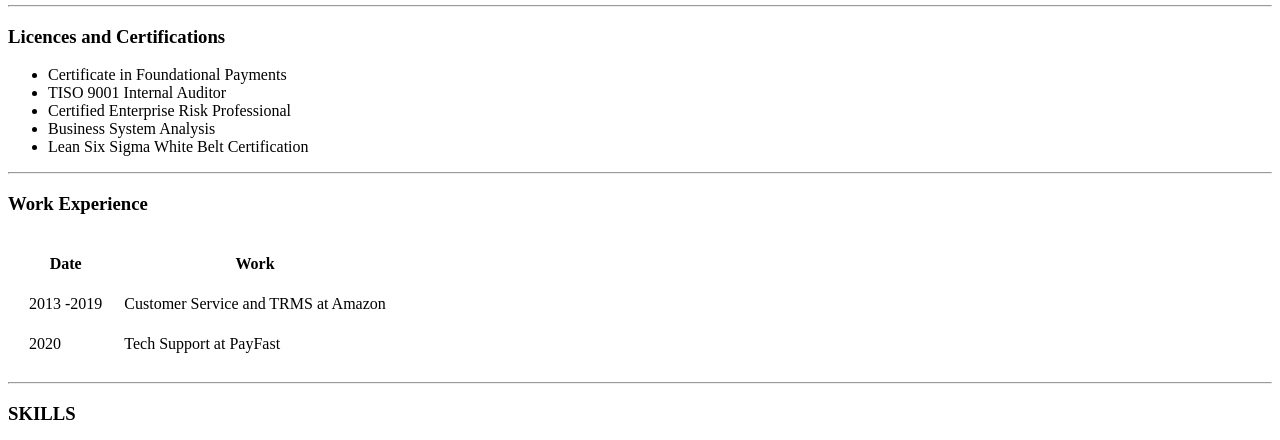
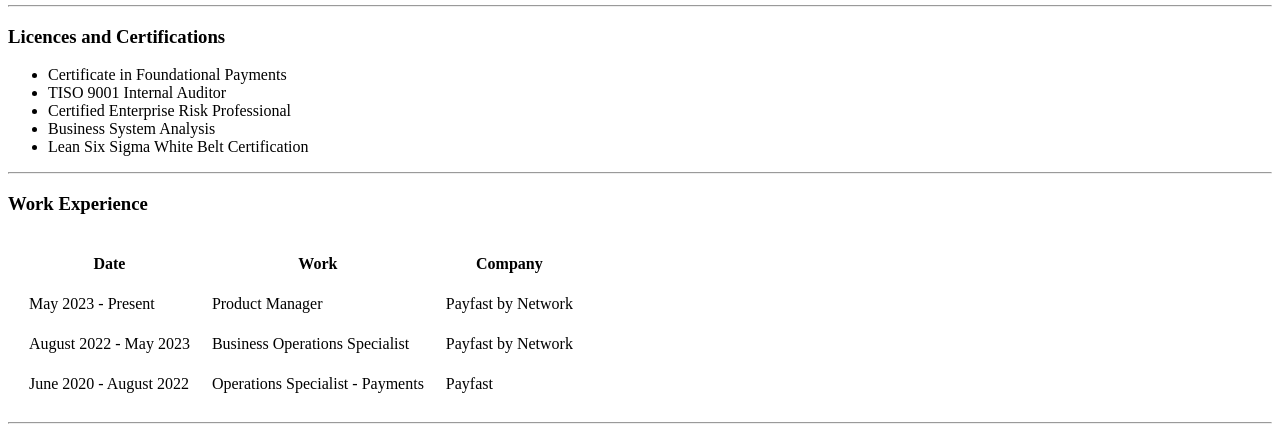
Before and after one commit to ashekallie/cv, a plain HTML site: page index.html in a window 1280 px wide. Shown: the part 357-797 px from the top of the page. Drawn offline with Linux system fonts and the light colour scheme.

Commit message:
Update index.html

```diff
--- a/index.html
+++ b/index.html
@@ -33,16 +33,24 @@
       <tr>
         <th>Date</th>
         <th>Work</th>
+        <th>Company</th>
       </tr>
     </thead>
     <tbody>
       <tr>
-        <td>2013 -2019</td>
-        <td>Customer Service and TRMS at Amazon</td>
+        <td>May 2023 - Present</td>
+        <td>Product Manager</td>
+        <td>Payfast by Network</td>
       </tr>
       <tr>
-        <td>2020</td>
-        <td>Tech Support at PayFast</td>
+        <td>August 2022 - May 2023</td>
+        <td>Business Operations Specialist</td>
+        <td>Payfast by Network</td>
+      <tr>
+        <td>June 2020 - August 2022</td>
+        <td>Operations Specialist - Payments</td>
+        <td>Payfast</td>
+      </tr>
       </tr>
     </tbody>
   </table>
```
